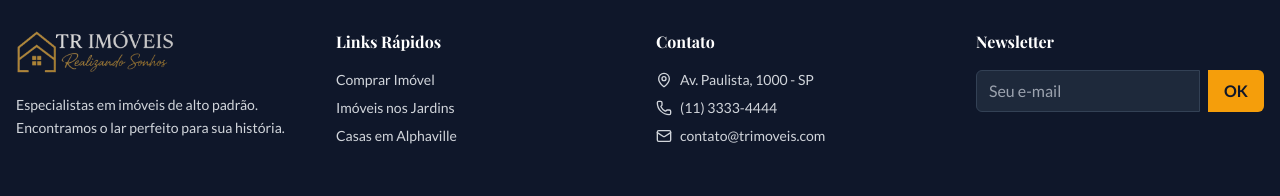
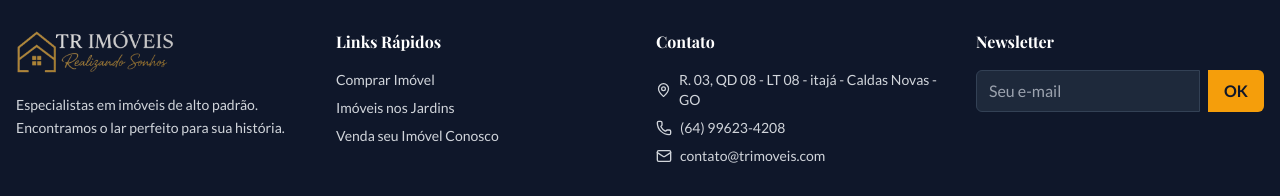
Before and after one commit to WillbioCloud/tr-im-veis---premium-real-estate, a React (Vite) app: page / in a window 1280 px wide. Shown: the part 2953-3149 px from the top of the page. Built offline with nearby package versions, Linux system fonts and the light colour scheme; no server answers; the database is empty.

Commit message:
# Changes to be committed: #	modified:   src/components/Layout.tsx: Ajuste no endereço, telefone e logo para refletir a nova identidade visual da empresa. #

```diff
--- a/src/components/Layout.tsx
+++ b/src/components/Layout.tsx
@@ -114,14 +114,14 @@ const Layout: React.FC<{ children: React.ReactNode }> = ({ children }) => {
             <ul className="space-y-2 text-sm">
               <li><Link to="/imoveis" className="hover:text-amber-400">Comprar Imóvel</Link></li>
               <li><Link to="/bairros/jardins" className="hover:text-amber-400">Imóveis nos Jardins</Link></li>
-              <li><Link to="/bairros/alphaville" className="hover:text-amber-400">Casas em Alphaville</Link></li>
+              <li><Link to="https://wa.me/5564996234208?text=Gostaria%20de%20anunciar%20meu%20im%C3%B3vel,%20poderia%20me%20passar%20mais%20informa%C3%A7%C3%B5es?" target="_blank" className="flex items-center gap-1 hover:text-amber-400 transition-colors">Venda seu Imóvel Conosco</Link></li>
             </ul>
           </div>
           <div>
             <h4 className="text-white font-bold mb-4">Contato</h4>
             <ul className="space-y-2 text-sm">
-              <li className="flex items-center gap-2"><Icons.MapPin size={16}/> Av. Paulista, 1000 - SP</li>
-              <li className="flex items-center gap-2"><Icons.Phone size={16}/> (11) 3333-4444</li>
+              <li className="flex items-center gap-2"><Icons.MapPin size={16}/> R. 03, QD 08 - LT 08 - itajá - Caldas Novas - GO</li>
+              <li className="flex items-center gap-2"><Icons.Phone size={16}/> (64) 99623-4208</li>
               <li className="flex items-center gap-2"><Icons.Mail size={16}/> contato@trimoveis.com</li>
             </ul>
           </div>
```
